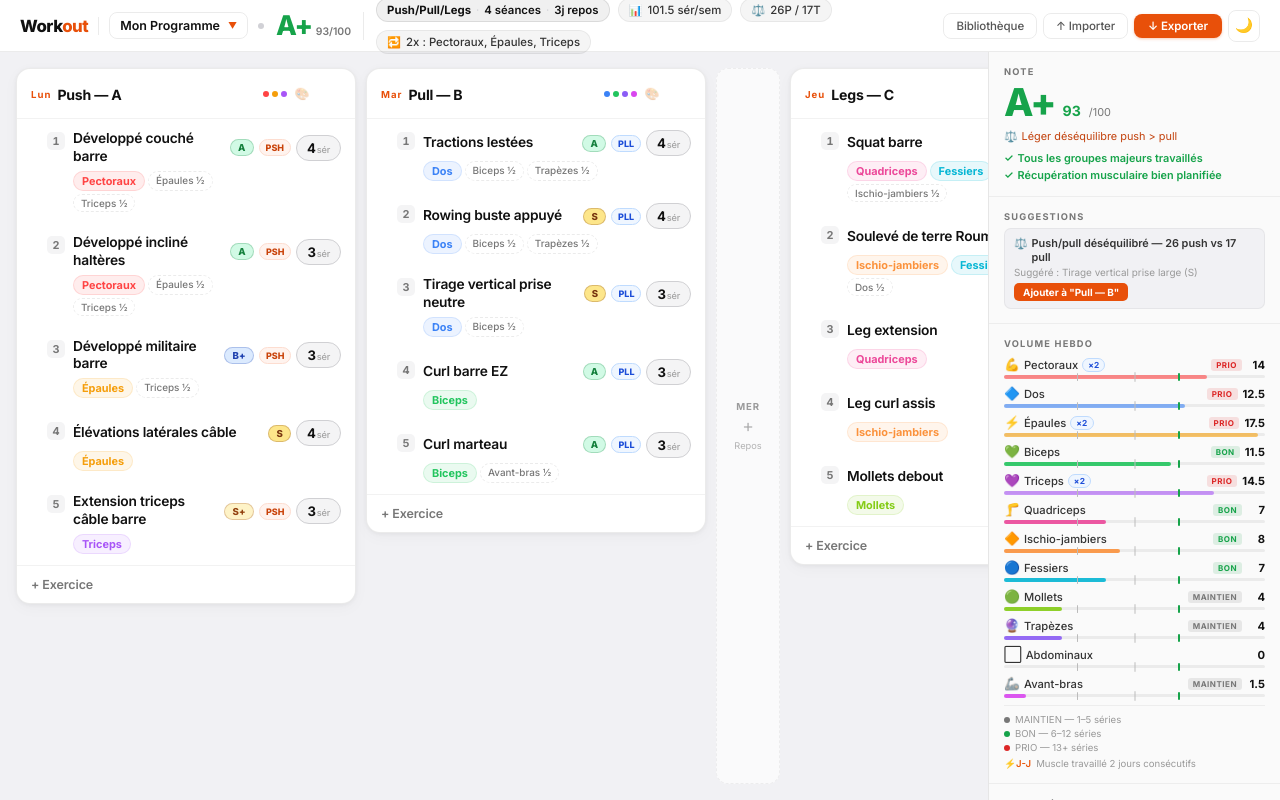
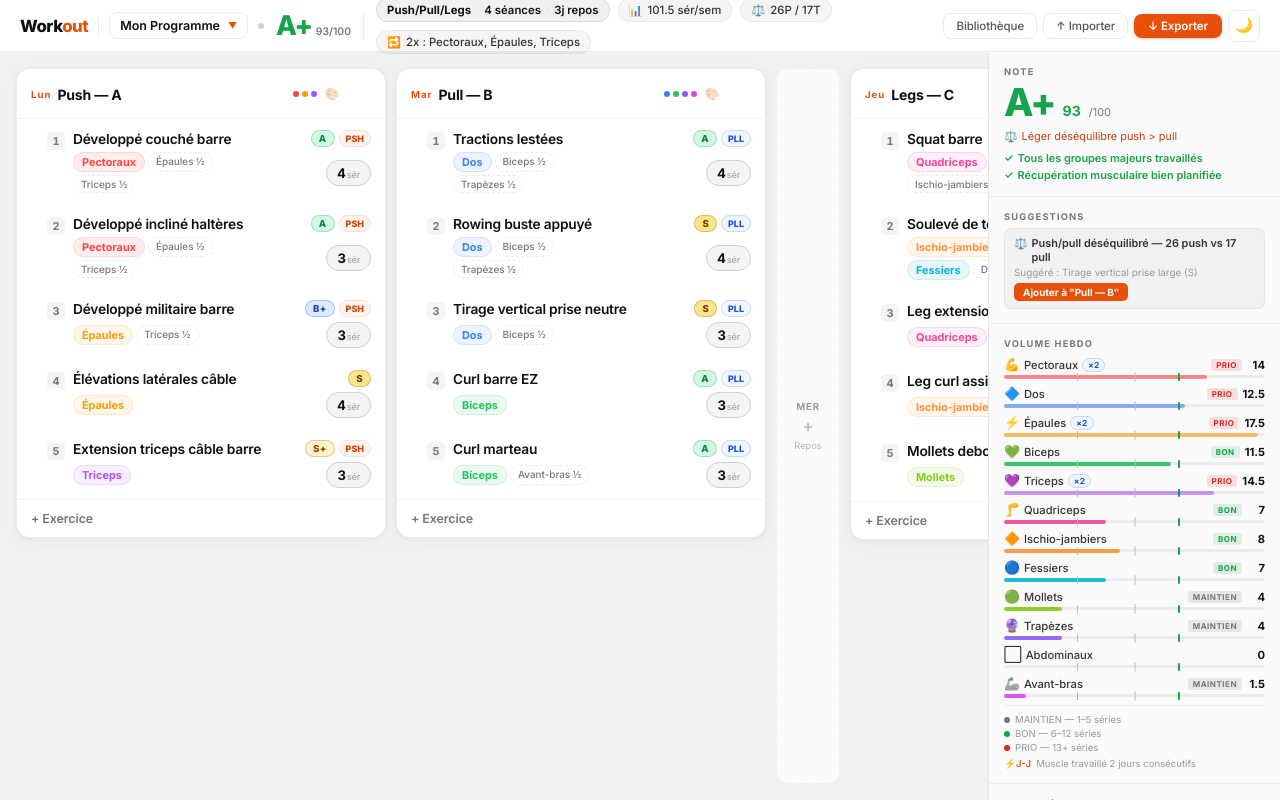
Before and after one commit to naxlamenax/workout-builder-light, a React (Vite) app: page / in a window 1280 px wide. Built offline with nearby package versions, Linux system fonts and the light colour scheme.

Commit message:
Add files via upload

```diff
--- a/src/App.jsx
+++ b/src/App.jsx
@@ -1206,11 +1206,12 @@ export default function WorkoutDashboard() {
                           {/* Content */}
                           <div style={{ flex:1, minWidth:0, display:"flex", flexDirection:"column", gap:5 }}>
 
-                            {/* Line 1 — name + badges + sets badge */}
+                            {/* Line 1 — name left · badges right */}
                             <div style={{ display:"flex", alignItems:"center", gap:5, minWidth:0 }}>
                               <span className="ex-name" onClick={() => setModal({ type:"exDetail", name:ex.name })}>
                                 {ex.name}
                               </span>
+                              <div style={{ display:"flex", alignItems:"center", gap:4, flexShrink:0, marginLeft:"auto" }}>
                                 <TierBadge tier={exData?.tier} />
                                 {exData?.movement && exData.movement !== "neutral" && (
                                   <span style={{ fontSize:"0.56rem", fontWeight:800, padding:"2px 6px", borderRadius:20,
@@ -1221,33 +1222,11 @@ export default function WorkoutDashboard() {
                                     {exData.movement === "push" ? "PSH" : "PLL"}
                                   </span>
                                 )}
-                              <div style={{ marginLeft:"auto", flexShrink:0 }}>
-                                {/* Sets control — compact badge or editing mode */}
-                                {editingSets?.dayId === session.id && editingSets?.exId === ex.id ? (
-                                  <div style={{ display:"flex", alignItems:"center", gap:3 }}>
-                                    <button className="sets-btn" onClick={() => setSets(session.id, ex.id, ex.sets-1)}>−</button>
-                                    <input
-                                      className="sets-input"
-                                      type="number" min={MIN_SETS} max={MAX_SETS}
-                                      value={ex.sets}
-                                      autoFocus
-                                      onChange={e => setSets(session.id, ex.id, e.target.value)}
-                                      onWheel={e => { e.preventDefault(); setSets(session.id, ex.id, ex.sets + (e.deltaY < 0 ? 1 : -1)); }}
-                                      onBlur={() => setEditingSets(null)}
-                                      onKeyDown={e => { if (e.key === "Enter" || e.key === "Escape") setEditingSets(null); }}
-                                    />
-                                    <button className="sets-btn" onClick={() => setSets(session.id, ex.id, ex.sets+1)}>+</button>
-                                  </div>
-                                ) : (
-                                  <button className="sets-badge" onClick={() => setEditingSets({ dayId:session.id, exId:ex.id })}>
-                                    {ex.sets}<span style={{ fontWeight:500, opacity:0.65, fontSize:"0.7em", marginLeft:"1px", color:"var(--text-muted)" }}>sér</span>
-                                  </button>
-                                )}
-                              </div>
-                            </div>
-
-                            {/* Line 2 — muscles + actions */}
-                            <div style={{ display:"flex", alignItems:"center", gap:6, flexWrap:"nowrap" }}>
+                              </div>
+                            </div>
+
+                            {/* Line 2 — muscles left · sets right */}
+                            <div style={{ display:"flex", alignItems:"center", gap:6, minWidth:0 }}>
                               {/* Muscle pills */}
                               <div style={{ display:"flex", gap:3, flex:1, minWidth:0, flexWrap:"wrap" }}>
                                 {exData?.primary.map(m => (
@@ -1262,20 +1241,36 @@ export default function WorkoutDashboard() {
                                 ))}
                               </div>
 
-
-                              {/* Actions */}
-                              <div style={{ display:"flex", gap:2, flexShrink:0 }}>
-                                <button className="ex-btn" title="Dupliquer dans cette séance"
-                                  onClick={() => updateDayExercises(session.id, exs => [...exs, { id:uid(), name:ex.name, sets:ex.sets }])}>
-                                  ⊕
+                              {/* Sets right + actions */}
+                              <div style={{ display:"flex", alignItems:"center", gap:4, flexShrink:0 }}>
+                                {/* Actions — visible on row hover */}
+                                <div style={{ display:"flex", gap:2 }}>
+                                  <button className="ex-btn" title="Dupliquer"
+                                    onClick={() => updateDayExercises(session.id, exs => [...exs, { id:uid(), name:ex.name, sets:ex.sets }])}>⊕</button>
+                                  <button className="ex-btn" title="Remplacer"
+                                    onClick={() => { setModal({ type:"replaceEx", dayId:session.id, exId:ex.id }); setPickerSearch(""); }}>⇄</button>
+                                  <button className="ex-btn" title="Copier vers…"
+                                    onClick={() => setModal({ type:"copyEx", ex, srcDayId:session.id })}>⧉</button>
+                                  <button className="ex-btn del" title="Supprimer"
+                                    onClick={() => deleteEx(session.id, ex.id)}>✕</button>
+                                </div>
+                                {/* Sets badge */}
+                                {editingSets?.dayId === session.id && editingSets?.exId === ex.id ? (
+                                  <div style={{ display:"flex", alignItems:"center", gap:3 }}>
+                                    <button className="sets-btn" onClick={() => setSets(session.id, ex.id, ex.sets-1)}>−</button>
+                                    <input className="sets-input" type="number" min={MIN_SETS} max={MAX_SETS}
+                                      value={ex.sets} autoFocus
+                                      onChange={e => setSets(session.id, ex.id, e.target.value)}
+                                      onWheel={e => { e.preventDefault(); setSets(session.id, ex.id, ex.sets + (e.deltaY < 0 ? 1 : -1)); }}
+                                      onBlur={() => setEditingSets(null)}
+                                      onKeyDown={e => { if (e.key === "Enter" || e.key === "Escape") setEditingSets(null); }} />
+                                    <button className="sets-btn" onClick={() => setSets(session.id, ex.id, ex.sets+1)}>+</button>
+                                  </div>
+                                ) : (
+                                  <button className="sets-badge" onClick={() => setEditingSets({ dayId:session.id, exId:ex.id })}>
+                                    {ex.sets}<span style={{ fontWeight:500, opacity:0.6, fontSize:"0.7em", marginLeft:"1px", color:"var(--text-muted)" }}>sér</span>
                                   </button>
-                                <button className="ex-btn" title="Remplacer"
-                                  onClick={() => { setModal({ type:"replaceEx", dayId:session.id, exId:ex.id }); setPickerSearch(""); }}>
-                                  ⇄
-                                </button>
-                                <button className="ex-btn del" title="Supprimer" onClick={() => deleteEx(session.id, ex.id)}>
-                                  ✕
-                                </button>
+                                )}
                               </div>
                             </div>
 
@@ -2171,7 +2166,7 @@ const CSS = `
 
   .session-col {
     flex-shrink:0;
-    width:340px;
+    width:370px;
     background:var(--surface);
     border-radius:14px;
     border:1px solid var(--border);
@@ -2279,7 +2274,7 @@ const CSS = `
     align-items:flex-start;
     gap:8px;
     padding:11px 14px 11px 10px;
-    border-bottom:1px solid var(--border);
+    border-bottom:2px solid var(--border);
     transition:background 0.12s;
     position:relative;
   }
@@ -2323,12 +2318,13 @@ const CSS = `
     font-size:0.86rem;
     font-weight:600;
     color:var(--text);
-    white-space:normal;
-    word-break:break-word;
+    white-space:nowrap;
+    overflow:hidden;
+    text-overflow:ellipsis;
     flex:1;
+    min-width:0;
     cursor:pointer;
     letter-spacing:-0.2px;
-    line-height:1.3;
     transition:color 0.1s;
   }
   .ex-name:hover { color:var(--accent); }
```
Lines whose indentation alone changed are shown as unchanged.
